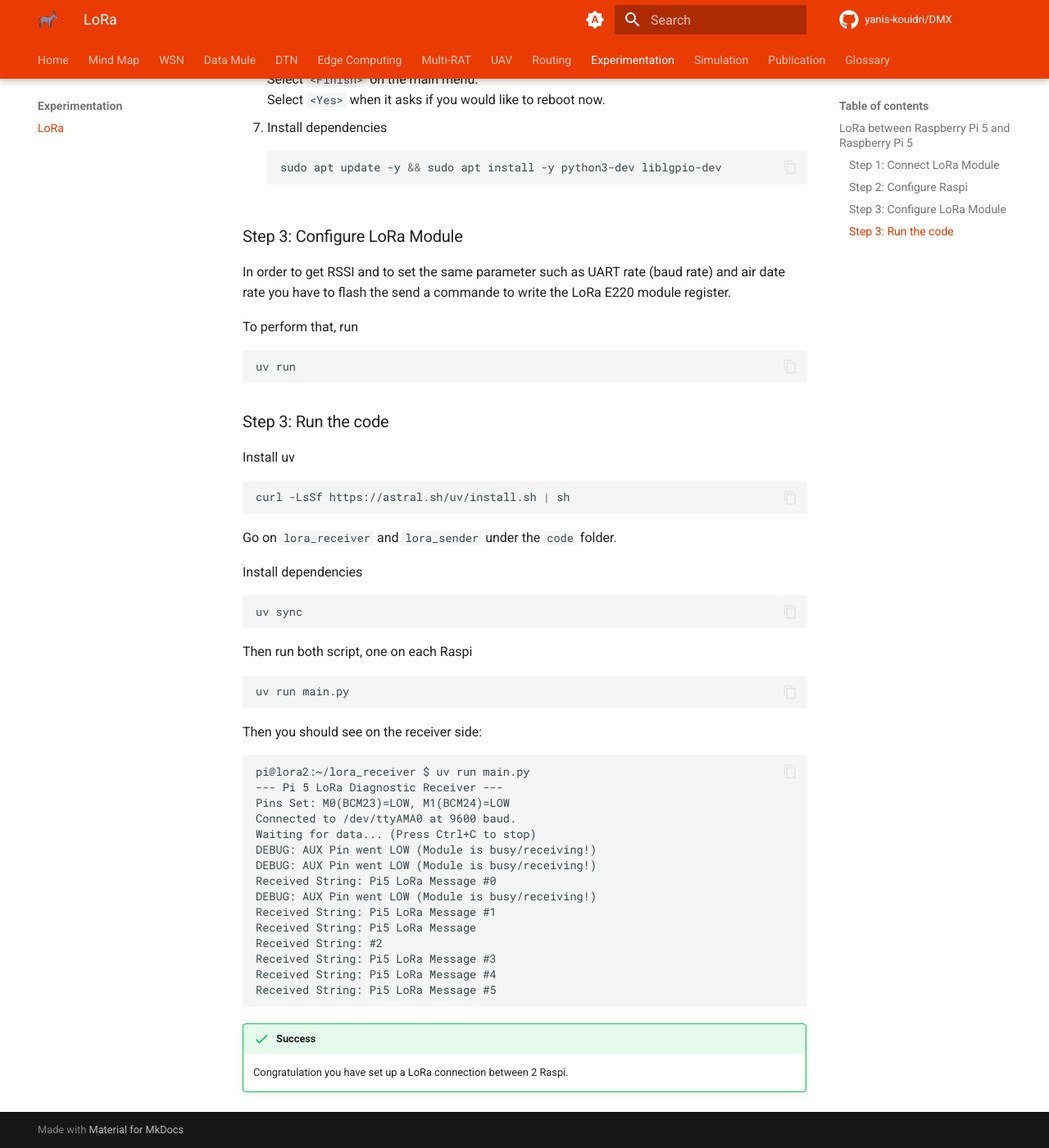
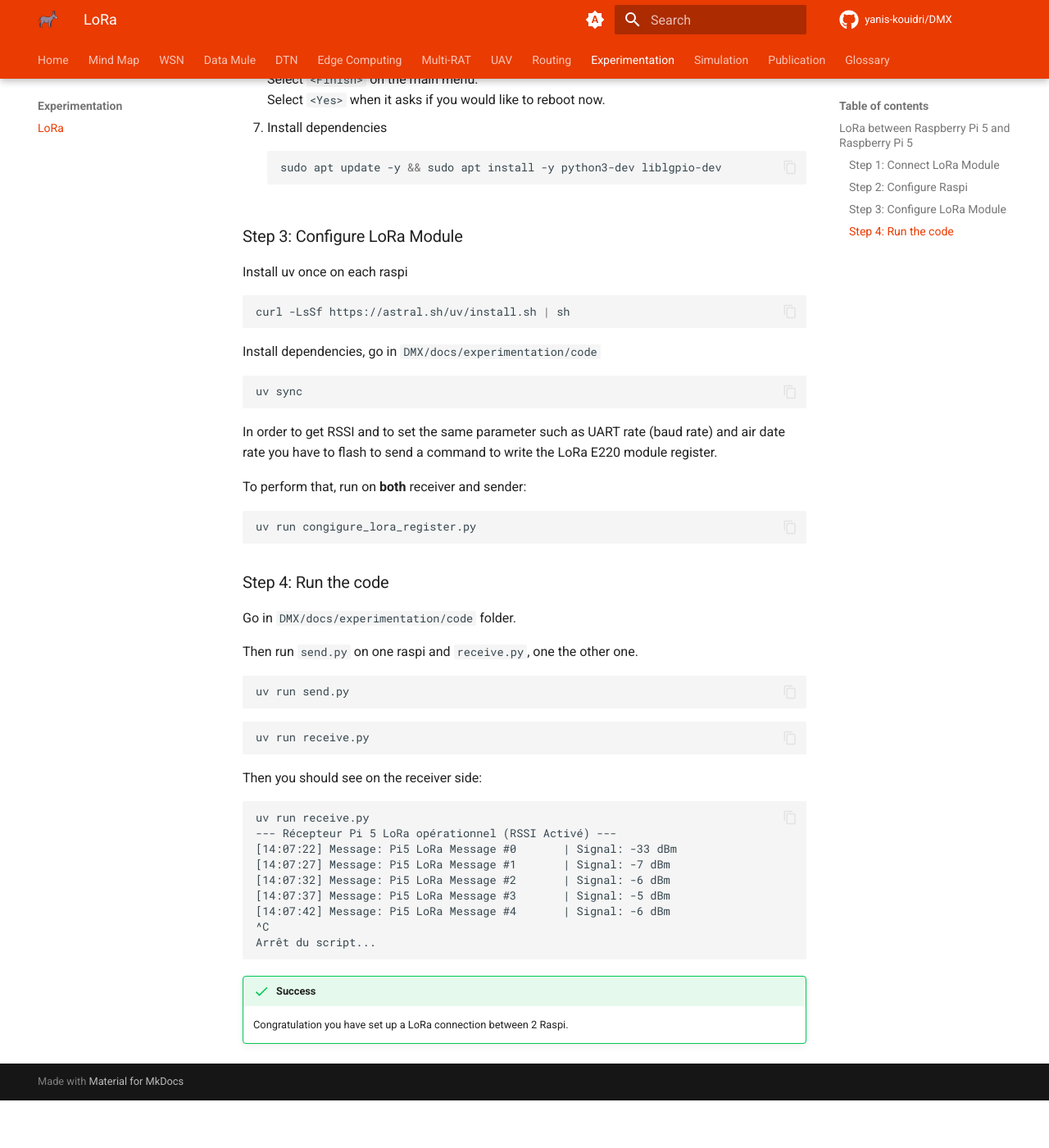
Before and after one commit to Yanis-Kouidri/DMX, an MkDocs documentation site: the page built from docs/experimentation/lora-raspi-esp32.md, in a window 1280 px wide and 1400 px high, scrolled down 3520 px. Shown: the whole window at 82% size. Built offline with MkDocs 1.6.1 and Material for MkDocs 9.7.7, drawn with Linux system fonts in a browser that asks for light colours; comment, search, counter and statistics services are not loaded; after the commit the page ends 4862 px from its top, so only the background shows below that.

Commit message:
docs: update lora doc

````diff
--- a/docs/experimentation/lora-raspi-esp32.md
+++ b/docs/experimentation/lora-raspi-esp32.md
@@ -77,54 +77,52 @@ To summarize
 
 ### Step 3: Configure LoRa Module
 
-In order to get RSSI and to set the same parameter such as UART rate (baud rate) and air date rate you have to flash the send a commande to write the LoRa E220 module register.
-
-To perform that, run
-
-```bash
-uv run
-```
-
-### Step 3: Run the code
-
-Install uv
+Install uv once on each raspi
 
 ```bash
 curl -LsSf https://astral.sh/uv/install.sh | sh
 ```
 
-Go on `lora_receiver` and `lora_sender` under the `code` folder.
-
-Install dependencies
+Install dependencies, go in `DMX/docs/experimentation/code`
 
 ```bash
 uv sync
 ```
 
-Then run both script, one on each Raspi
+In order to get RSSI and to set the same parameter such as UART rate (baud rate) and air date rate you have to flash to send a command to write the LoRa E220 module register.
+
+To perform that, run on **both** receiver and sender:
 
 ```bash
-uv run main.py
+uv run congigure_lora_register.py
+```
+
+### Step 4: Run the code
+
+Go in `DMX/docs/experimentation/code` folder.
+
+Then run `send.py` on one raspi and `receive.py`, one the other one.
+
+```bash
+uv run send.py
+```
+
+```bash
+uv run receive.py
 ```
 
 Then you should see on the receiver side:
 
 ```log
-pi@lora2:~/lora_receiver $ uv run main.py
---- Pi 5 LoRa Diagnostic Receiver ---
-Pins Set: M0(BCM23)=LOW, M1(BCM24)=LOW
-Connected to /dev/ttyAMA0 at 9600 baud.
-Waiting for data... (Press Ctrl+C to stop)
-DEBUG: AUX Pin went LOW (Module is busy/receiving!)
-DEBUG: AUX Pin went LOW (Module is busy/receiving!)
-Received String: Pi5 LoRa Message #0
-DEBUG: AUX Pin went LOW (Module is busy/receiving!)
-Received String: Pi5 LoRa Message #1
-Received String: Pi5 LoRa Message
-Received String: #2
-Received String: Pi5 LoRa Message #3
-Received String: Pi5 LoRa Message #4
-Received String: Pi5 LoRa Message #5
+uv run receive.py
+--- Récepteur Pi 5 LoRa opérationnel (RSSI Activé) ---
+[14:07:22] Message: Pi5 LoRa Message #0       | Signal: -33 dBm
+[14:07:27] Message: Pi5 LoRa Message #1       | Signal: -7 dBm
+[14:07:32] Message: Pi5 LoRa Message #2       | Signal: -6 dBm
+[14:07:37] Message: Pi5 LoRa Message #3       | Signal: -5 dBm
+[14:07:42] Message: Pi5 LoRa Message #4       | Signal: -6 dBm
+^C
+Arrêt du script...
 ```
 
 !!! success
````
